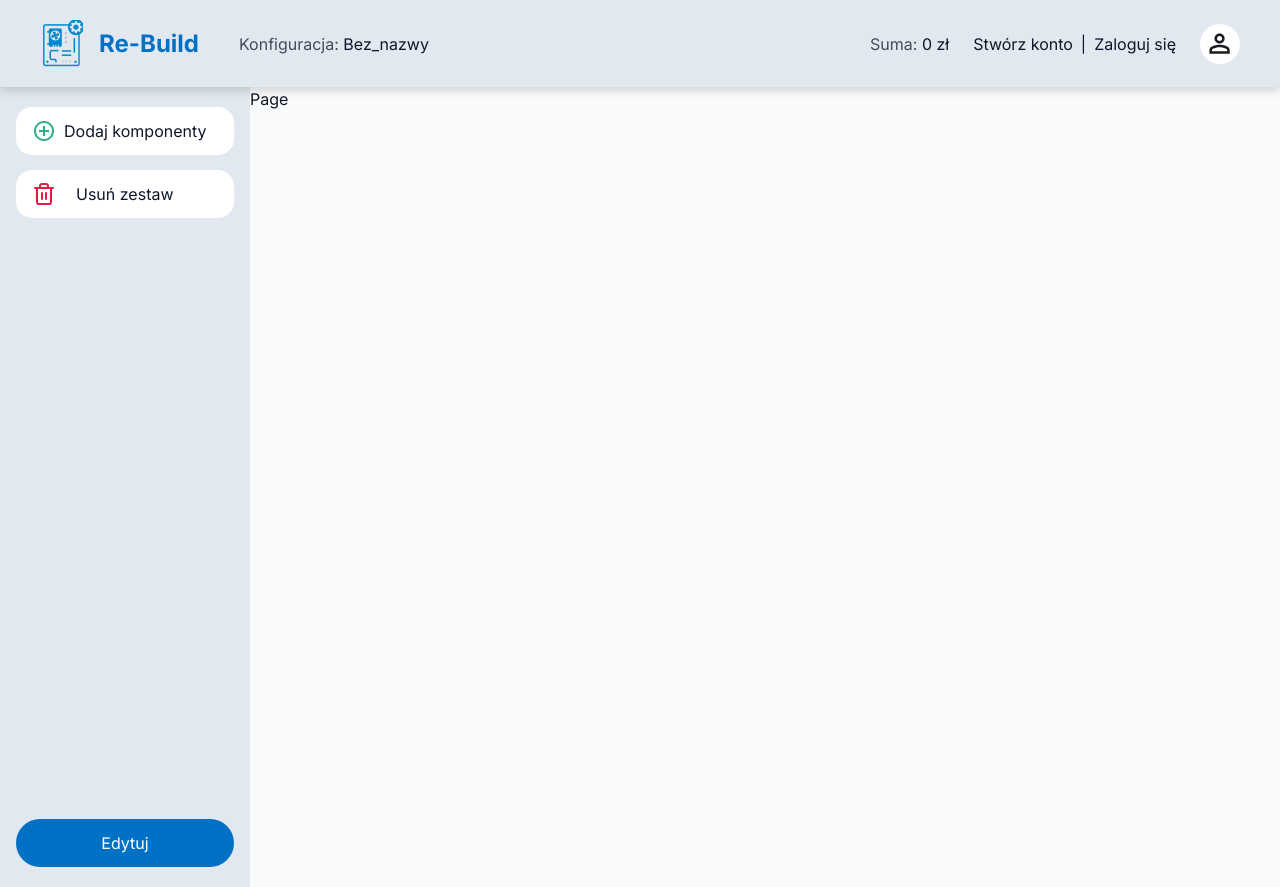
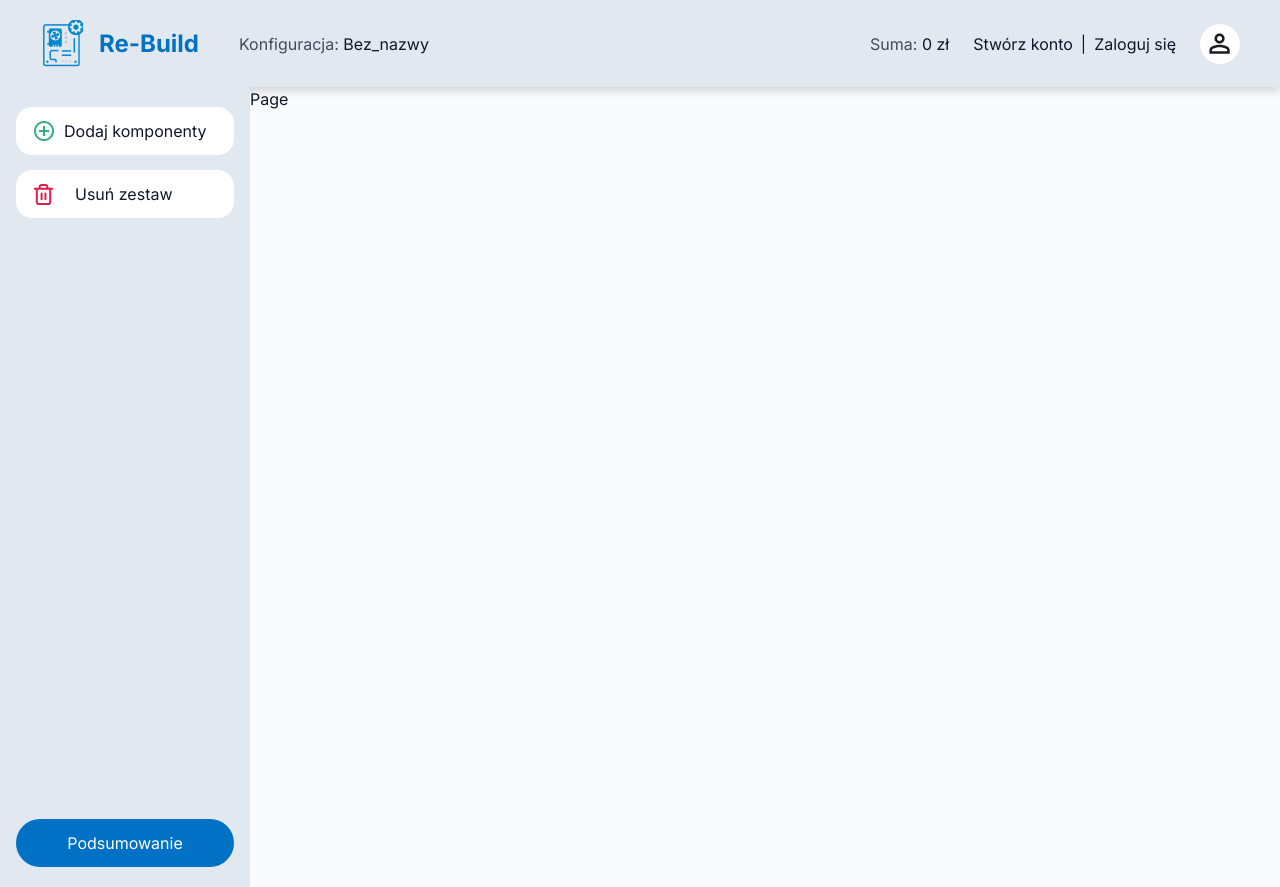
Before and after one commit to SzymonRog/Re-build, a Next.js app: page /konfiguracja/nowa in a window 1280 px wide. Built offline with nearby package versions, Linux system fonts and the light colour scheme.

Commit message:
finish responsive sidebar and animation

```diff
--- a/app/(root)/konfiguracja/[id]/dodaj/[type]/page.tsx
+++ b/app/(root)/konfiguracja/[id]/dodaj/[type]/page.tsx
@@ -6,7 +6,7 @@ import {dummyComponents} from "@/app/data/dummyComponents";
 import ItemCard from "@/components/ItemCard";
 
 const Page = () => {
-    const router = useRouter();
+
     const pathname = usePathname();
 
     const parts = pathname.split('/');
@@ -17,7 +17,7 @@ const Page = () => {
         <section className="w-full h-full lg:justify-center flex flex-col ">
             <div className="w-full h-full px-3 py-10 lg:py-20 flex flex-col items-center">
                 <div className="flex flex-row justify-between mb-8 max-w-[1000px] w-full">
-                    <h2 className="font-satoshi font-bold text-lg">Masz do wyboru {filtredComponents.length} produkty z kategori '{type}':</h2>
+                    <h2 className="font-satoshi font-bold text-lg">Masz do wyboru {filtredComponents.length} produkty z kategori &apos;{type}&apos; :</h2>
                 </div>
                 <div className="flex gap-4 flex-col max-w-[1000px] w-full">
                     {filtredComponents.map((component) => (
--- a/app/(root)/layout.tsx
+++ b/app/(root)/layout.tsx
@@ -1,15 +1,31 @@
-import React from 'react'
+'use client'
+
+import {useState, useEffect} from 'react'
 import BuildNavbar from "@/components/navbars/BuildNavbar";
 import SidebarDesktop from "@/components/sidebars/SidebarDesktop";
 
 
 const RootLayout = ({children} : {children: React.ReactNode}) => {
+    const [isSidebarOpen, setIsSidebarOpen] = useState(false);
+    const [hasMounted, setHasMounted] = useState(false);
+
+    useEffect(() => {
+        setHasMounted(true);
+    }, []);
+
+    if (!hasMounted) return null;
+
     return (
         <section>
-            <BuildNavbar/>
+            <BuildNavbar setSidebarOpen={setIsSidebarOpen}/>
             <main>
                 <div className="flex flex-row w-full max-md:px-5">
-                    <div className="max-md:hidden max-w-[250px] w-full"><SidebarDesktop/></div>
+                    <div className={`
+                         md:max-w-[250px] md:w-full
+                         max-md:fixed max-md:top-0 max-md:left-0 max-md:z-50 max-md:w-screen max-md:h-screen
+                         transform transition-transform duration-300 ease-in-out
+                         ${isSidebarOpen ? 'translate-x-0' : 'max-md:-translate-x-full'}
+                    `}><SidebarDesktop setSidebarOpen={setIsSidebarOpen}/></div>
                     {children}
                 </div>
             </main>
--- a/components/ComponentButton.tsx
+++ b/components/ComponentButton.tsx
@@ -12,7 +12,7 @@ interface ComponentButtonProps {
 const ComponentButton: React.FC<ComponentButtonProps> = ({ type, isActive, onClick, children }) => {
     return (
         <button
-            className={`px-4 py-3 rounded-2xl w-full bg-white ${isActive ? "opacity-100 font-medium border-[#0071C5] border-2" : "opacity-50"}`}
+            className={`px-4 py-3 border-2  transition rounded-2xl w-full  bg-white hover:border-[#0071C5]  ${isActive ? "opacity-100 font-medium border-[#0071C5] border-2" : "hover:opacity-75 opacity-50 border-transparent"}`}
             onClick={onClick}
         >
             <div className="flex justify-between items-center">
--- a/components/ItemCard.tsx
+++ b/components/ItemCard.tsx
@@ -18,10 +18,10 @@ const ItemCard = ({name, price, imageUrl}: ItemCardProps) => {
                         <h2 className="font-satoshi font-medium  text-xl">{name}</h2>
                     </div>
                 </div>
-                <div className="flex flex-col gap-2 justify-center sm:items-end items-start">
+                <div className="flex flex-col sm:gap-2  gap-4 justify-center sm:items-end items-start">
                     <h2 className="font-satoshi text-3xl ">{price} <span className="text-xl">zł</span></h2>
-                    <button className="bg-[#0071C5] text-white rounded-2xl px-3 py-3 font-satoshi  lg:text-lg sm:text-md  text-xs font-medium">
-                        Dodaj do konfiguracji
+                    <button className="bg-[#0071C5] text-white rounded-2xl px-10 py-2 font-satoshi  lg:text-lg sm:text-md  text-md font-medium">
+                        Dodaj
                     </button>
                 </div>
             </div>
--- a/components/navbars/BuildNavbar.tsx
+++ b/components/navbars/BuildNavbar.tsx
@@ -8,7 +8,7 @@ import Link from "next/link";
 
 
 
-const BuildNavbar = () => {
+const BuildNavbar = ({setSidebarOpen} : { setSidebarOpen: (val: boolean) => void }) => {
     const name = useConfigStore((s) => s.name)
     const totalPrice  = useBuildStore((s) => s.totalPrice)
     return (
@@ -34,7 +34,7 @@ const BuildNavbar = () => {
                 </div>
                 <div className="basis-full max-md:w-ful mt-4 flex flex-row items-center gap-4 md:hidden">
                     <div className="hamburger-menu">
-                        <button><Image src="/menu.svg" alt="menu" width={33} height={33} className="opacity-75"/></button>
+                        <button onClick={() => setSidebarOpen(true)}><Image src="/menu.svg" alt="menu" width={33} height={33} className="opacity-75"/></button>
                     </div>
                     <div className=" px-3 py-2 group bg-white w-full flex rounded-xl border border-gray-50 focus-within:border-2 focus-within:border-gray-500 transition-colors duration-200 ">
                         <input
--- a/components/sidebars/SidebarDesktop.tsx
+++ b/components/sidebars/SidebarDesktop.tsx
@@ -18,7 +18,7 @@ const components = [
     { type: 'cpuCooler', label: 'Chłodzenie CPU' },
 ];
 
-const SidebarDesktop = () => {
+const SidebarDesktop = ({setSidebarOpen} : { setSidebarOpen: (val: boolean) => void }) => {
     const router = useRouter();
     const pathname = usePathname();
     const isAdding = pathname.includes('/dodaj');
@@ -26,10 +26,17 @@ const SidebarDesktop = () => {
     const parts = pathname.split('/');
     const type = isAdding ? parts[parts.length - 1] : null;
 
+    function handleClick(type:string){
+        setSidebarOpen(false);
+        router.push('/konfiguracja/nowa/dodaj/' + type)
+        return 0;
+    }
     return (
         <>
-        {isAdding ? (  <div className="bg-[#E2E8F0] px-4 py-5 flex flex-col gap-4 max-w-[250px] w-full h-screen justify-between">
-                <div>
+        {isAdding ? (  <div className="bg-[#E2E8F0] relative md:px-4 px-15 md:py-5 py-15 flex flex-col gap-4  w-full h-screen justify-between">
+                <button onClick={() => setSidebarOpen(false)} className="absolute top-7 right-15 md:hidden"><Image src={"/X.svg"} alt="X" width={25} height={25}/></button>
+                <div className="relative">
+
                     <div>
                         {/*   Progers Bar to do */}
                     </div>
@@ -46,7 +53,7 @@ const SidebarDesktop = () => {
                                         key={component.type}
                                         type={component.type}
                                         isActive={type === component.type}
-                                        onClick={() => router.push('/konfiguracja/nowa/dodaj/' + component.type)}>
+                                        onClick={() => handleClick(component.type)}>
                                         {component.label}
                                     </ComponentButton>
 
@@ -54,12 +61,13 @@ const SidebarDesktop = () => {
                         </div>
                     </div>
                 </div>
-                <div className="w-full flex justify-center items-center bg-[#0071C5] text-center py-3 rounded-full text-white">
-                    <Link href="/konfiguracja/nowa">Podsumowanie</Link>
-                </div>
+
+                    <Link href="/konfiguracja/nowa" onClick={() => setSidebarOpen(false)} className="w-full flex justify-center  items-center bg-[#0071C5]  py-3 rounded-full text-white "><div className="text-center">Podsumowanie</div></Link>
+
             </div>)
             :
-            (<div className="bg-[#E2E8F0] px-4 py-5 flex flex-col gap-4 max-w-[250px] w-full h-screen justify-between">
+            (<div className="bg-[#E2E8F0] relative md:px-4 px-15 md:py-5 py-20 flex flex-col gap-4  w-full h-screen justify-between">
+                <button onClick={() => setSidebarOpen(false)} className="absolute top-7 right-15 md:hidden"><Image src={"/X.svg"} alt="X" width={25} height={25}/></button>
                 <div>
                     <div>
                         {/*   Progers Bar to do */}
@@ -69,11 +77,11 @@ const SidebarDesktop = () => {
                         <div className="flex flex-col gap-[15px]">
 
                             <button
-                                className={`px-4 py-3 rounded-2xl w-full bg-white`}
+                                className={`px-4 py-3 rounded-2xl w-full bg-white `}
                              onClick={() => router.push('/konfiguracja/nowa/dodaj')}>
-                                <div className="flex justify-start gap-2 items-center">
+                                <div className="flex justify-start gap-2 items-center md:text-start text-center">
                                     <Image src="/add_icon.svg" alt="add icon" width={24} height={24} />
-                                    <h3>Dodaj komponenty</h3>
+                                    <h3 className="w-full">Dodaj komponenty</h3>
                                 </div>
 
                             </button>
@@ -81,9 +89,9 @@ const SidebarDesktop = () => {
                             <button
                                 className={`px-4 py-3 rounded-2xl w-full bg-white`}
                             >
-                                <div className="flex justify-start gap-5 items-center">
+                                <div className="flex justify-start gap-5 items-center md:text-start text-center">
                                     <Image src="/trashIcon.svg" alt="add icon" width={24} height={24} />
-                                    <h3>Usuń zestaw</h3>
+                                    <h3 className="w-full">Usuń zestaw</h3>
                                 </div>
 
                             </button>
@@ -92,9 +100,8 @@ const SidebarDesktop = () => {
                         </div>
                     </div>
                 </div>
-                <div className="w-full flex justify-center items-center bg-[#0071C5] text-center py-3 rounded-full text-white">
-                    <Link href="/konfiguracja/nowa/dodaj">Edytuj</Link>
-                </div>
+                    <Link href="/konfiguracja/nowa/dodaj" onClick={() => setSidebarOpen(false)}className="w-full flex justify-center  items-center bg-[#0071C5]  py-3 rounded-full text-white "><div className="text-center">Podsumowanie</div></Link>
+
             </div>)}
         </>
     )
```
Also changed, not shown: public/X.svg (added).
